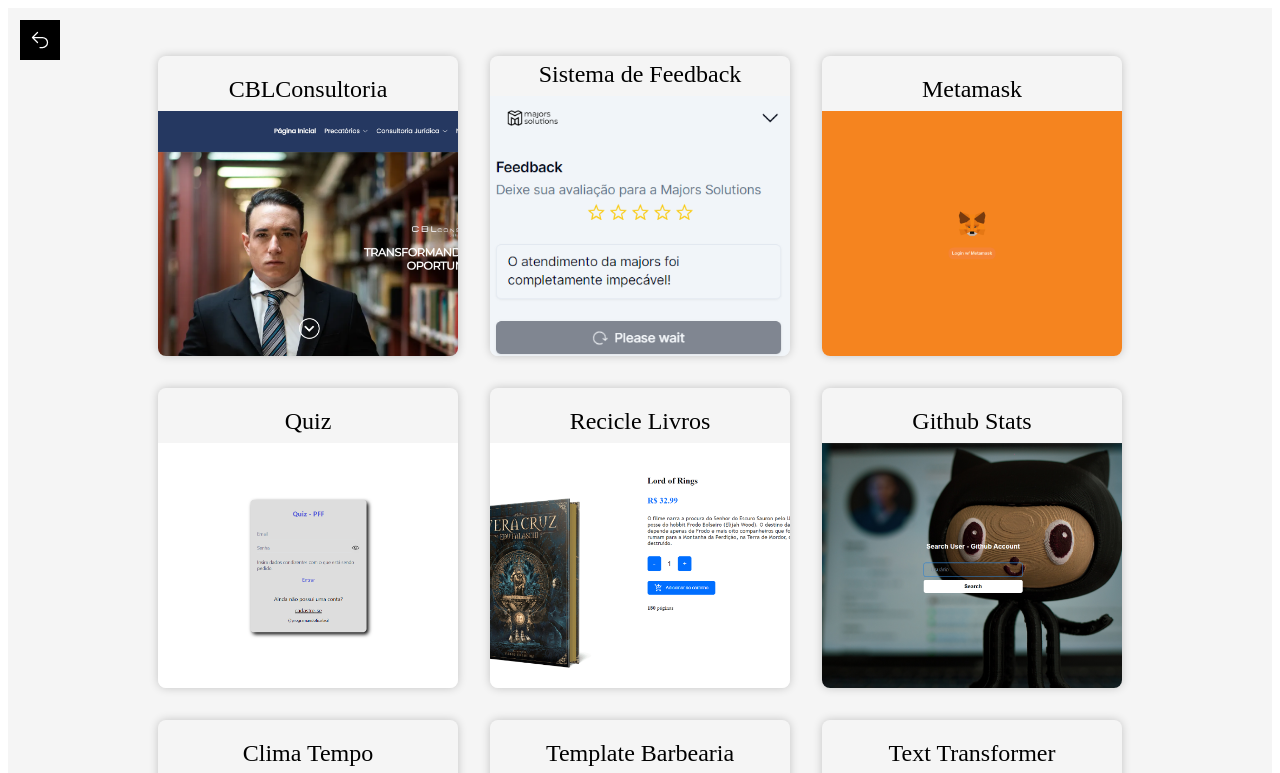
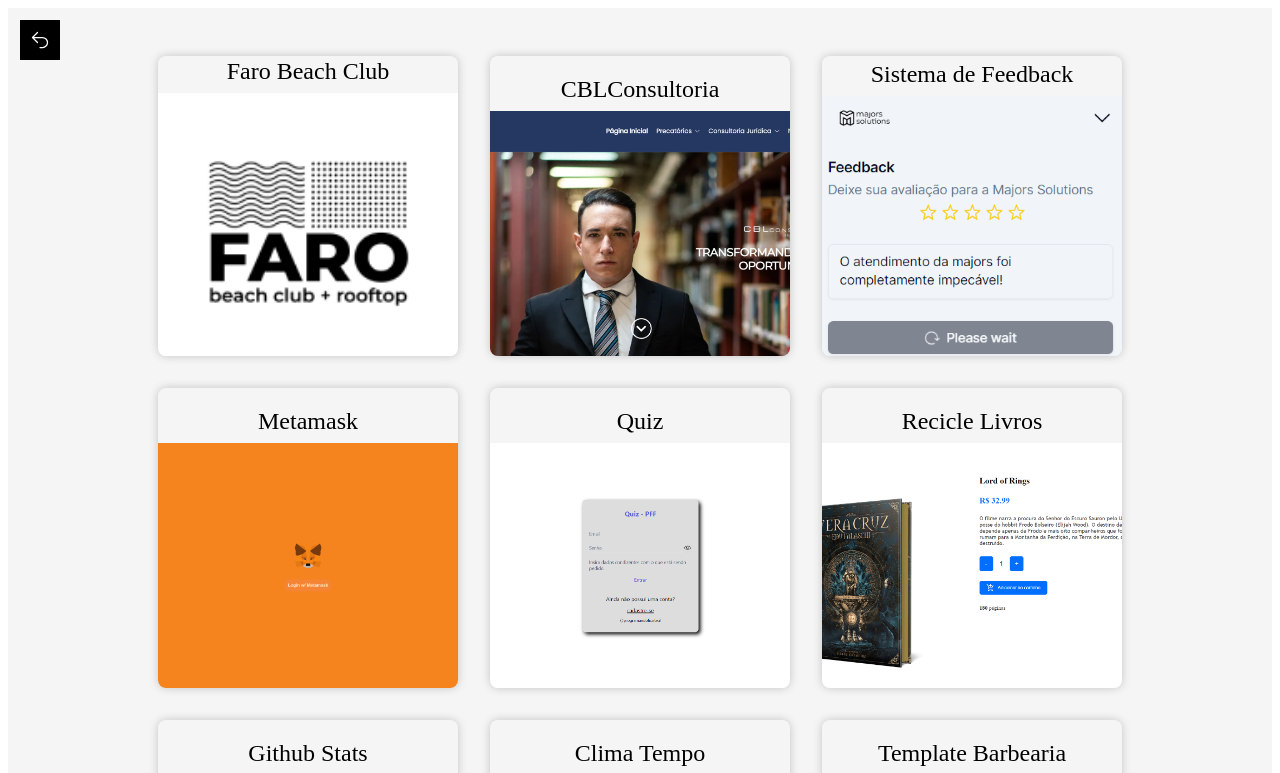
Before and after one commit to MarceloBxD/newportfolio, a React (Vite) app: page /projects in a window 1280 px wide. Shown: the top 773 px of the page. Built offline with nearby package versions, Linux system fonts and the light colour scheme.

Commit message:
feat: adding faro project

```diff
--- /dev/null
+++ b/src/assets/icons/svgs/LeftIcon.tsx
@@ -0,0 +1,17 @@
+export const LeftIcon = () => {
+  return (
+    <svg
+      xmlns="http://www.w3.org/2000/svg"
+      fill="none"
+      viewBox="0 0 24 24"
+      strokeWidth="1.5"
+      stroke="currentColor"
+    >
+      <path
+        strokeLinecap="round"
+        strokeLinejoin="round"
+        d="M9 15L3 9m0 0l6-6M3 9h12a6 6 0 010 12h-3"
+      />
+    </svg>
+  );
+};
--- /dev/null
+++ b/src/data/projects.ts
@@ -0,0 +1,80 @@
+import barbearia from "../images/barbearia.png";
+import climatempo from "../images/climatempo.png";
+import git from "../images/github.png";
+import metamask from "../images/metamask.png";
+import quiz from "../images/quiz.png";
+import reciclelivros from "../images/reciclelivros.png";
+import texttransform from "../images/TextTransformer.png";
+import cbl from "../images/cbl.png";
+import majorsfeedback from "../images/majorsfeedback.png";
+import farobeachclub from "../images/farobeachclub.png";
+
+type IProject = {
+  id: number;
+  title: string;
+  img: string;
+  url: string;
+};
+
+export const projects: IProject[] = [
+  {
+    id: 0,
+    title: "Faro Beach Club",
+    img: farobeachclub,
+    url: "https://www.farobeachclub.com.br/",
+  },
+  {
+    id: 1,
+    title: "CBLConsultoria",
+    img: cbl,
+    url: "https://cblconsultoria.com.br",
+  },
+  {
+    id: 2,
+    title: "Sistema de Feedback",
+    img: majorsfeedback,
+    url: "https://feedbackmajors-client-4ae8-7li6uch9u-marcelobxd.vercel.app/",
+  },
+  {
+    id: 3,
+    title: "Metamask",
+    img: metamask,
+    url: "https://metatask-web3.netlify.app/",
+  },
+  {
+    id: 4,
+    title: "Quiz",
+    img: quiz,
+    url: "https://quizreact-programandoficafacil.netlify.app/",
+  },
+  {
+    id: 5,
+    title: "Recicle Livros",
+    img: reciclelivros,
+    url: "https://github.com/MarceloBxD/livrosseminovos",
+  },
+  {
+    id: 6,
+    title: "Github Stats",
+    img: git,
+    url: "https://github-stats-users.netlify.app/",
+  },
+  {
+    id: 7,
+    title: "Clima Tempo",
+    img: climatempo,
+    url: "https://weatherprojectmarcelo.netlify.app/",
+  },
+  {
+    id: 8,
+    title: "Template Barbearia",
+    img: barbearia,
+    url: "https://elbidogon-template.netlify.app/",
+  },
+  {
+    id: 9,
+    title: "Text Transformer",
+    img: texttransform,
+    url: "https://sage-chimera-61fb2d.netlify.app/",
+  },
+];
--- a/src/pages/MoreProjects/index.tsx
+++ b/src/pages/MoreProjects/index.tsx
@@ -1,81 +1,11 @@
 import React from "react";
 import * as C from "./styles";
-import barbearia from "../../images/barbearia.png";
-import climatempo from "../../images/climatempo.png";
-import git from "../../images/github.png";
-import metamask from "../../images/metamask.png";
-import quiz from "../..//images/quiz.png";
-import reciclelivros from "../../images/reciclelivros.png";
-import texttransform from "../../images/TextTransformer.png";
-import cbl from "../../images/cbl.png";
-import majorsfeedback from "../../images/majorsfeedback.png";
+
 import { Link } from "react-router-dom";
-
-interface IProject {
-  id: number;
-  title: string;
-  img: string;
-  url: string;
-}
+import { LeftIcon } from "../../assets/icons/svgs/LeftIcon";
+import { projects } from "../../data/projects";
 
 const Projects: React.FC = () => {
-  const projects: IProject[] = [
-    {
-      id: 1,
-      title: "CBLConsultoria",
-      img: cbl,
-      url: "https://cblconsultoria.com.br",
-    },
-    {
-      id: 2,
-      title: "Sistema de Feedback",
-      img: majorsfeedback,
-      url: "https://feedbackmajors-client-4ae8-7li6uch9u-marcelobxd.vercel.app/",
-    },
-    {
-      id: 3,
-      title: "Metamask",
-      img: metamask,
-      url: "https://metatask-web3.netlify.app/",
-    },
-    {
-      id: 4,
-      title: "Quiz",
-      img: quiz,
-      url: "https://quizreact-programandoficafacil.netlify.app/",
-    },
-    {
-      id: 5,
-      title: "Recicle Livros",
-      img: reciclelivros,
-      url: "https://github.com/MarceloBxD/livrosseminovos",
-    },
-    {
-      id: 6,
-      title: "Github Stats",
-      img: git,
-      url: "https://github-stats-users.netlify.app/",
-    },
-    {
-      id: 7,
-      title: "Clima Tempo",
-      img: climatempo,
-      url: "https://weatherprojectmarcelo.netlify.app/",
-    },
-    {
-      id: 8,
-      title: "Template Barbearia",
-      img: barbearia,
-      url: "https://elbidogon-template.netlify.app/",
-    },
-    {
-      id: 9,
-      title: "Text Transformer",
-      img: texttransform,
-      url: "https://sage-chimera-61fb2d.netlify.app/",
-    },
-  ];
-
   return (
     <C.Container>
       <C.Projects>
@@ -93,19 +23,7 @@
       </C.Projects>
       <Link to="/">
         <C.ButtonLeft title="Voltar para página inicial">
-          <svg
-            xmlns="http://www.w3.org/2000/svg"
-            fill="none"
-            viewBox="0 0 24 24"
-            strokeWidth="1.5"
-            stroke="currentColor"
-          >
-            <path
-              strokeLinecap="round"
-              strokeLinejoin="round"
-              d="M9 15L3 9m0 0l6-6M3 9h12a6 6 0 010 12h-3"
-            />
-          </svg>
+          <LeftIcon />
         </C.ButtonLeft>
       </Link>
     </C.Container>
```
Also changed, not shown: src/images/farobeachclub.png (added).
